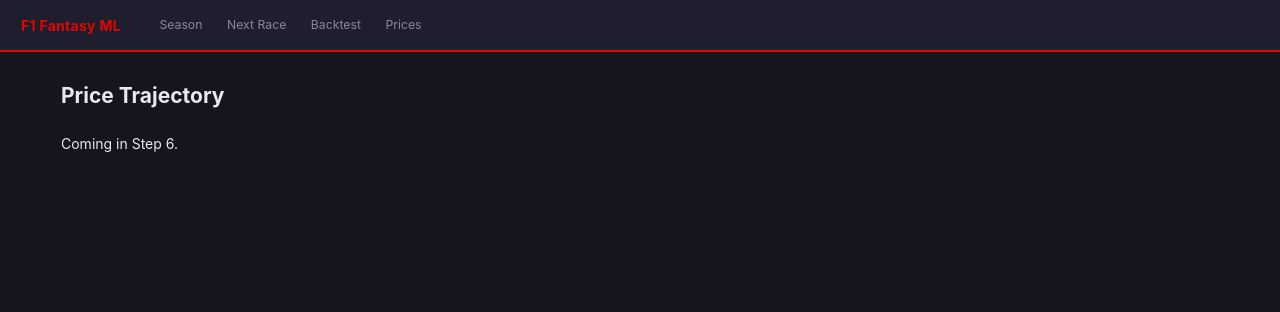
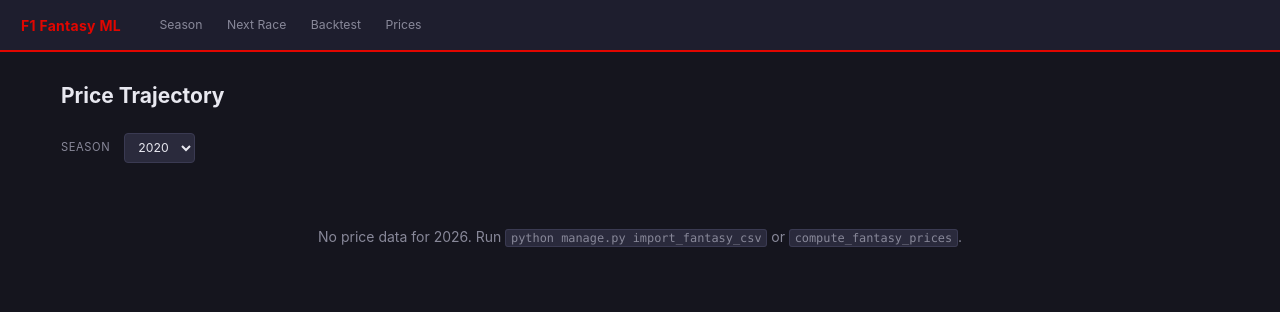
Before and after one commit to josephbrockw/formula1, a Django app: page /prices/2026/ in a window 1280 px wide. Shown: the top 312 px of the page. Run offline with Django 5.2, Linux system fonts and the light colour scheme; tables that the repository leaves empty hold one stand-in row (values such as "Sample post"); some libraries are stand-ins or nearby versions.

Commit message:
price trajectory page

```diff
--- a/f1_data/predictions/templates/predictions/price_trajectory.html
+++ b/f1_data/predictions/templates/predictions/price_trajectory.html
@@ -1,6 +1,78 @@
 {% extends "predictions/base.html" %}
-{% block title %}Price Trajectory{% endblock %}
+{% block title %}Price Trajectory {{ selected_year }}{% endblock %}
 {% block content %}
+
 <h1>Price Trajectory</h1>
-<p>Coming in Step 6.</p>
+
+<div class="filter-bar">
+  <label for="year-select">Season</label>
+  <select id="year-select" onchange="window.location='/prices/' + this.value + '/'">
+    {% for yr in years %}
+    <option value="{{ yr }}" {% if yr == selected_year %}selected{% endif %}>{{ yr }}</option>
+    {% endfor %}
+  </select>
+</div>
+
+{% if not rows %}
+<p class="empty-state">No price data for {{ selected_year }}. Run <code>python manage.py import_fantasy_csv</code> or <code>compute_fantasy_prices</code>.</p>
+{% else %}
+
+<div class="card" style="padding:0;overflow-x:auto">
+  <table style="min-width:max-content">
+    <thead>
+      <tr>
+        <th style="position:sticky;left:0;background:var(--surface);z-index:1;min-width:5rem">Driver</th>
+        <th class="num" style="min-width:4rem">Start</th>
+        {% for event in events %}
+        <th class="num" style="min-width:4rem;font-size:0.8rem">R{{ event.round_number }}</th>
+        {% endfor %}
+        <th class="num" style="min-width:4.5rem">Net Δ</th>
+      </tr>
+    </thead>
+    <tbody>
+      {% for row in rows %}
+      <tr>
+        <td style="position:sticky;left:0;background:var(--surface);font-weight:600">{{ row.driver.code }}</td>
+        <td class="num neutral" style="font-size:0.85rem">${{ row.start }}</td>
+        {% for cell in row.cells %}
+        <td class="num" style="font-size:0.85rem">
+          {% if cell %}
+            {% if cell.price_change > 0 %}
+              <span class="up">${{ cell.price }}</span>
+              <div style="font-size:0.7rem" class="up">+{{ cell.price_change }}</div>
+            {% elif cell.price_change < 0 %}
+              <span class="down">${{ cell.price }}</span>
+              <div style="font-size:0.7rem" class="down">{{ cell.price_change }}</div>
+            {% else %}
+              <span class="neutral">${{ cell.price }}</span>
+              <div style="font-size:0.7rem;color:transparent">0</div>
+            {% endif %}
+          {% else %}
+            <span class="neutral">—</span>
+          {% endif %}
+        </td>
+        {% endfor %}
+        <td class="num" style="font-weight:700">
+          {% if row.net is not None %}
+            {% if row.net > 0 %}<span class="up">+{{ row.net }}</span>
+            {% elif row.net < 0 %}<span class="down">{{ row.net }}</span>
+            {% else %}<span class="neutral">0.0</span>
+            {% endif %}
+          {% else %}
+            <span class="neutral">—</span>
+          {% endif %}
+        </td>
+      </tr>
+      {% endfor %}
+    </tbody>
+  </table>
+</div>
+
+<p style="margin-top:1rem;font-size:0.8rem;color:var(--muted)">
+  Sorted by net price change (biggest risers first). Prices in $M. Change shown per race round.
+  Data from Chrome extension CSV imports.
+</p>
+
+{% endif %}
+
 {% endblock %}
--- a/f1_data/predictions/views.py
+++ b/f1_data/predictions/views.py
@@ -258,8 +258,46 @@ def driver_detail(request: HttpRequest, year: int, driver_code: str) -> HttpResp
 
 
 def price_trajectory(request: HttpRequest, year: int) -> HttpResponse:
-    # Stub: implemented in Step 6
-    return render(request, "predictions/price_trajectory.html", {})
+    years = list(
+        FantasyDriverPrice.objects.values_list("event__season__year", flat=True)
+        .distinct().order_by("event__season__year")
+    )
+
+    all_prices = list(
+        FantasyDriverPrice.objects.filter(event__season__year=year)
+        .select_related("driver", "event")
+        .order_by("event__round_number", "driver__code")
+    )
+
+    # Ordered events and drivers from the price records themselves
+    events: dict = {}
+    drivers: dict = {}
+    for p in all_prices:
+        events.setdefault(p.event_id, p.event)
+        drivers.setdefault(p.driver_id, p.driver)
+
+    event_list = list(events.values())
+    driver_list = sorted(drivers.values(), key=lambda d: d.code)
+    price_lookup = {(p.driver_id, p.event_id): p for p in all_prices}
+
+    rows = []
+    for driver in driver_list:
+        cells = [price_lookup.get((driver.id, e.id)) for e in event_list]
+        prices_present = [c for c in cells if c is not None]
+        start = float(prices_present[0].price) if prices_present else None
+        end = float(prices_present[-1].price) if prices_present else None
+        net = round(end - start, 1) if start is not None and end is not None else None
+        rows.append({"driver": driver, "cells": cells, "start": start, "end": end, "net": net})
+
+    rows.sort(key=lambda r: r["net"] or 0, reverse=True)
+
+    context = {
+        "years": years,
+        "selected_year": year,
+        "events": event_list,
+        "rows": rows,
+    }
+    return render(request, "predictions/price_trajectory.html", context)
 
 
 # ---------------------------------------------------------------------------
```
Also changed, not shown: USAGE.md (+4 -2 lines).
